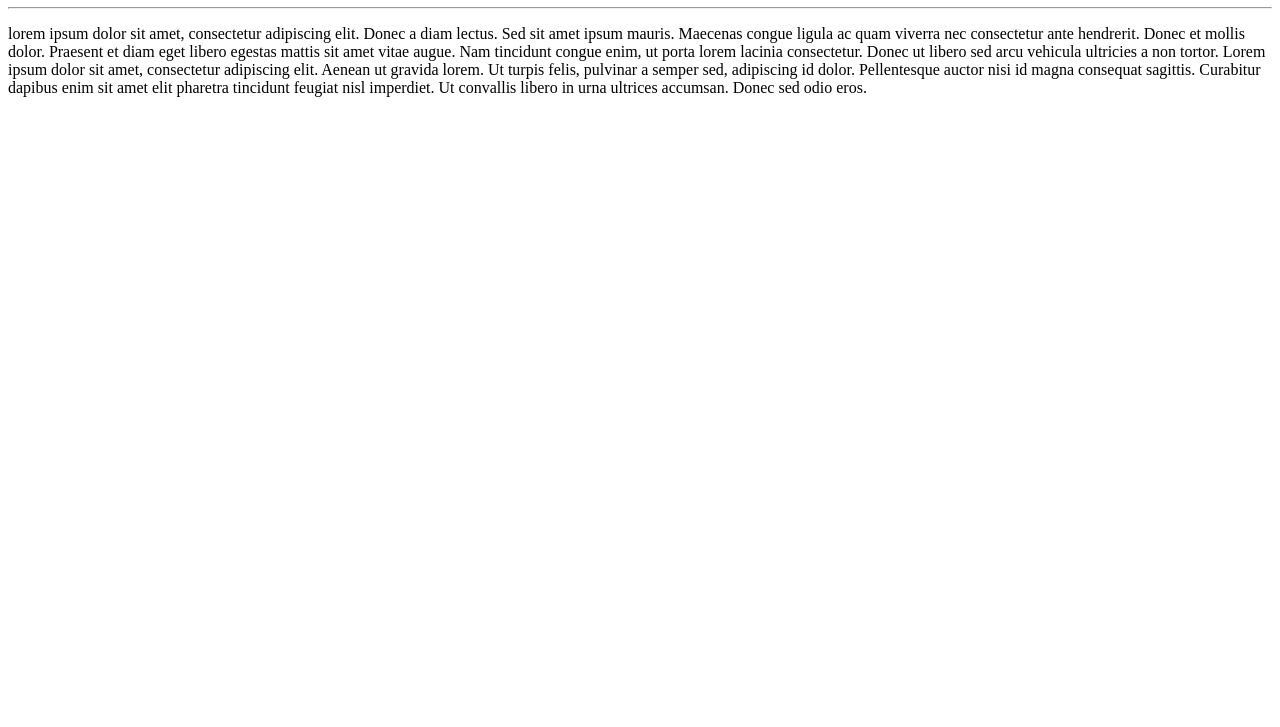
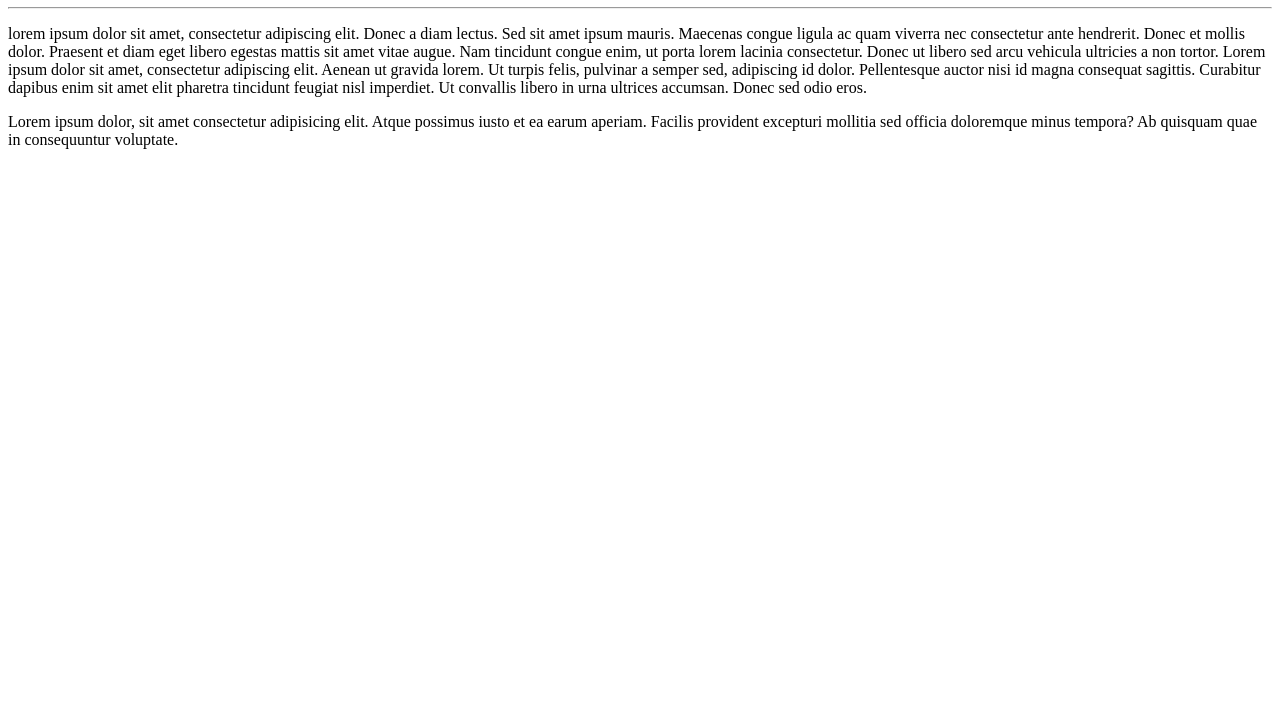
Before and after one commit to rsbenetti/Ola-Mundo, a plain HTML site: page Site-exemplo/index.html in a window 1280 px wide. Shown: the part 73-800 px from the top of the page. Drawn offline with Linux system fonts and the light colour scheme.

Commit message:
Adicionei um parágrafo

```diff
--- a/Site-exemplo/index.html
+++ b/Site-exemplo/index.html
@@ -10,5 +10,6 @@
     <hr>
     <p>lorem ipsum dolor sit amet, consectetur adipiscing elit. Donec a diam lectus. Sed sit amet ipsum mauris. Maecenas congue ligula ac quam viverra nec consectetur ante hendrerit. Donec et mollis dolor. Praesent et diam eget libero egestas mattis sit amet vitae augue. Nam tincidunt congue enim, ut porta lorem lacinia consectetur. Donec ut libero sed arcu vehicula ultricies a non tortor. Lorem ipsum dolor sit amet, consectetur adipiscing elit. Aenean ut gravida lorem. Ut turpis felis, pulvinar a semper sed, adipiscing id dolor. Pellentesque auctor nisi id magna consequat sagittis. Curabitur dapibus enim sit amet elit pharetra tincidunt feugiat nisl imperdiet. Ut convallis libero in urna ultrices accumsan. Donec sed odio eros.
     </p>
+    <p>Lorem ipsum dolor, sit amet consectetur adipisicing elit. Atque possimus iusto et ea earum aperiam. Facilis provident excepturi mollitia sed officia doloremque minus tempora? Ab quisquam quae in consequuntur voluptate.</p>
 </body>
 </html>
```
